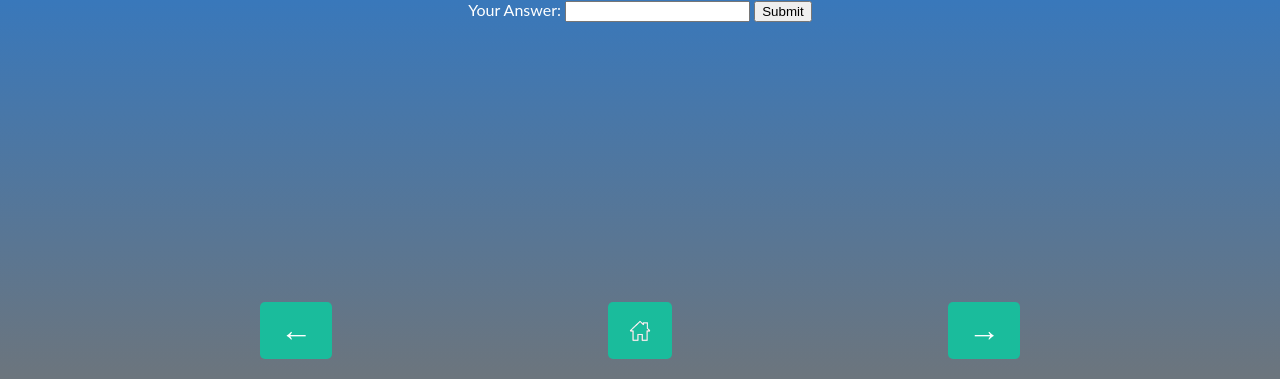
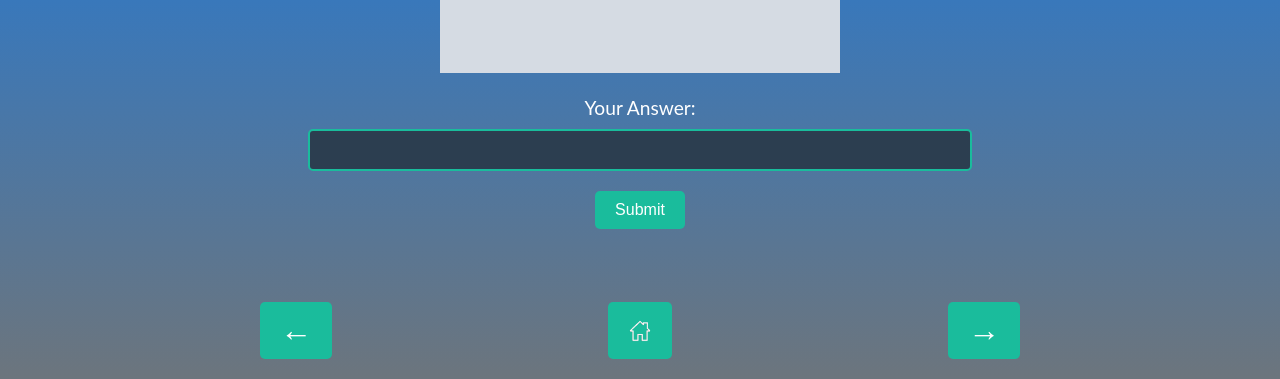
Before and after one commit to jihwannnn/Django_SOS, a Django app: template SOS/question/templates/question/quiz.html in a window 1280 px wide. Shown: the part 421-800 px from the top of the page. Run offline with Django 5.2, Linux system fonts and the light colour scheme; the template is opened without the code that fills it: most values are stand-ins (such as "Sample title", 1, 10 or a date in 2020); grey boxes marked "Sample" are stand-in pictures.

Commit message:
fixed quiz.html

```diff
--- a/SOS/question/templates/question/quiz.html
+++ b/SOS/question/templates/question/quiz.html
@@ -12,14 +12,17 @@
         <header>
             <h1 id="chapter-title" class="chapter-title">Chapter {{ chapter_num }} Quiz</h1>
         </header>
+        {% for question in questons %}
         <div class="question-container">
-            <img src="" alt="Question Image" class="question-image">
+            <img src="{{question.image.url}}" alt="Question Image" class="question-image">
             <form method="post" class="answer-form">
-                <label for="answer">Your Answer:</label>
-                <input type="text" id="answer" name="answer" required>
-                <button type="submit">Submit</button>
+                {% csrf_token %}
+                <label for="answer" class="form-label">Your Answer:</label>
+                <input type="text" id="answer" name="answer" class="form-input" required>
+                <button type="submit" class="form-button">Submit</button>
             </form>
         </div>
+        {% endfor %}
         <footer>
             <button id="prev" class="arrow-button">&larr;</button>
             <button id="home" class="home-button" onclick="window.location.href='{% url 'question:main' %}'">
--- a/SOS/static/styles/quiz.css
+++ b/SOS/static/styles/quiz.css
@@ -65,6 +65,55 @@ footer {
     height: 24px;
 }
 
+/* answer-form 스타일링 */
+.answer-form {
+    display: flex;
+    flex-direction: column;
+    align-items: center;
+    margin-top: 20px;
+}
+
+/* form-label 스타일링 */
+.form-label {
+    font-size: 1.2rem;
+    margin-bottom: 10px;
+    color: #fff;
+}
+
+/* form-input 스타일링 */
+.form-input {
+    width: 80%;
+    padding: 10px;
+    margin-bottom: 20px;
+    border: 2px solid #1ABC9C;
+    border-radius: 5px;
+    background: #2C3E50;
+    color: white;
+    font-size: 1rem;
+    outline: none;
+    transition: border-color 0.3s;
+}
+
+.form-input:focus {
+    border-color: #16A085;
+}
+
+/* form-button 스타일링 */
+.form-button {
+    background: #1ABC9C;
+    border: none;
+    color: white;
+    padding: 10px 20px;
+    border-radius: 5px;
+    font-size: 1rem;
+    cursor: pointer;
+    transition: background 0.3s;
+}
+
+.form-button:hover {
+    background: #16A085;
+}
+
 /* Chapter 타이틀 스타일링 (quiz 페이지와 동일하게) */
 .chapter-title {
     font-size: 3rem; /* 글꼴 크기 */
```
Also changed, not shown: SOS/db.sqlite3.
